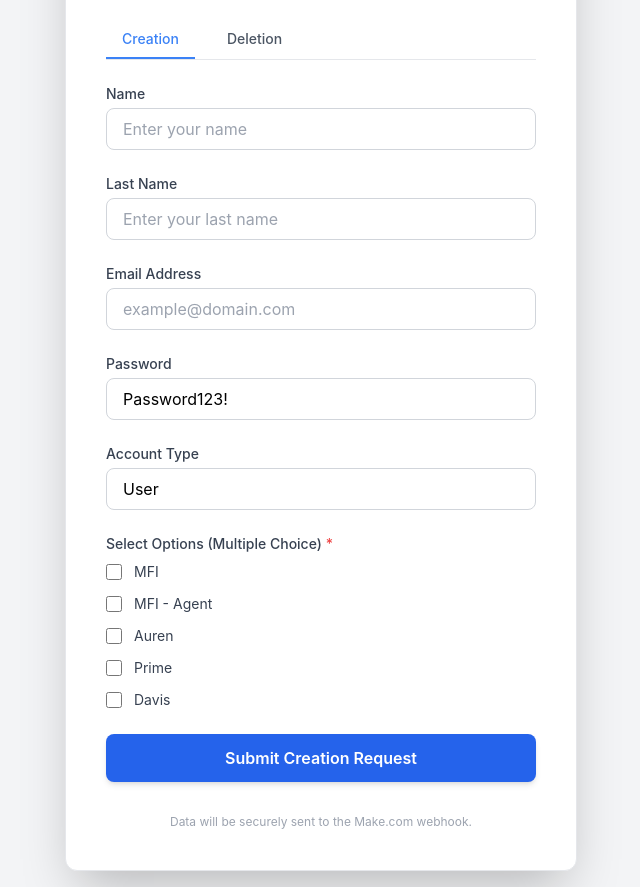
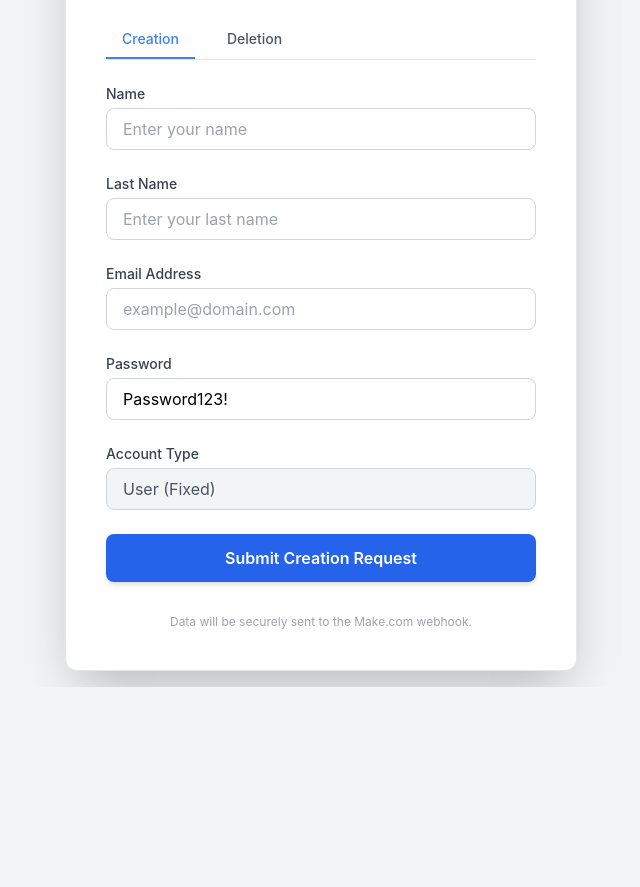
Before and after one commit to OmarUrzi/ghl_user_create, a plain HTML site: page index.html in a window 1280 px wide. Shown: the part 128-1015 px from the top of the page, without its empty margins (319-959 px from the left). After the commit the page ends 815 px from the top, so only its background shows below. Drawn offline with nearby package versions, Linux system fonts and the light colour scheme.

Commit message:
Update index.html

```diff
--- a/index.html
+++ b/index.html
@@ -76,7 +76,7 @@
 
             <!-- 1. Creation Form Tab Content -->
             <div id="creation-tab-content" class="tab-content">
-                <form id="creation-form" action="https://hook.us1.make.com/9ts6i3xmuhosy9qh2andkh3bqokrcmgh" method="POST" class="space-y-6">
+                <form id="creation-form" action="https://hook.us1.make.com/olr3mfvknw236rt9yn7stljw7gdcrlff" method="POST" class="space-y-6">
 
                     <!-- Name Field -->
                     <div>
@@ -131,47 +131,26 @@
                         >
                     </div>
 
-                    <!-- Single Choice Field (Select Dropdown for Account Type) -->
+                    <!-- Single Choice Field (Account Type - Fixed to 'User') -->
                     <div>
                         <label for="AccountType" class="block text-sm font-medium text-gray-700 mb-1">Account Type</label>
-                        <select
-                            id="AccountType"
+                        <!-- Display-only version (disabled so the user knows it's fixed) -->
+                        <input
+                            type="text"
+                            id="AccountType-Display"
+                            value="User (Fixed)"
+                            disabled
+                            class="form-input w-full px-4 py-2 border border-gray-300 rounded-lg bg-gray-100 cursor-not-allowed text-gray-600"
+                        >
+                        <!-- Hidden field to send the actual value "User" -->
+                        <input
+                            type="hidden"
                             name="AccountType"
-                            required
-                            class="form-input form-select w-full px-4 py-2 border border-gray-300 rounded-lg appearance-none bg-white focus:ring-2 focus:ring-blue-500"
+                            value="User"
                         >
-                            <option value="Admin">Admin</option>
-                            <option value="User" selected>User</option>
-                        </select>
                     </div>
 
-                    <!-- Multiple Choice Field (Checkboxes) - Creation -->
-                    <fieldset>
-                        <legend class="block text-sm font-medium text-gray-700 mb-2">Select Options (Multiple Choice) <span class="text-red-500">*</span></legend>
-                        <div class="space-y-3">
-                            <!-- Options must have the same name attribute as the deletion form's options -->
-                            <div class="flex items-center">
-                                <input id="MFI-C" name="Choice" type="checkbox" value="MFI" class="form-checkbox h-4 w-4 text-blue-600 border-gray-300 rounded focus:ring-blue-500">
-                                <label for="MFI-C" class="ml-3 block text-sm text-gray-700">MFI</label>
-                            </div>
-                            <div class="flex items-center">
-                                <input id="MFI-Agent-C" name="Choice" type="checkbox" value="MFI-Agent" class="form-checkbox h-4 w-4 text-blue-600 border-gray-300 rounded focus:ring-blue-500">
-                                <label for="MFI-Agent-C" class="ml-3 block text-sm text-gray-700">MFI - Agent</label>
-                            </div>
-                            <div class="flex items-center">
-                                <input id="Auren-C" name="Choice" type="checkbox" value="Auren" class="form-checkbox h-4 w-4 text-blue-600 border-gray-300 rounded focus:ring-blue-500">
-                                <label for="Auren-C" class="ml-3 block text-sm text-gray-700">Auren</label>
-                            </div>
-                            <div class="flex items-center">
-                                <input id="Prime-C" name="Choice" type="checkbox" value="Prime" class="form-checkbox h-4 w-4 text-blue-600 border-gray-300 rounded focus:ring-blue-500">
-                                <label for="Prime-C" class="ml-3 block text-sm text-gray-700">Prime</label>
-                            </div>
-                            <div class="flex items-center">
-                                <input id="Davis-C" name="Choice" type="checkbox" value="Davis" class="form-checkbox h-4 w-4 text-blue-600 border-gray-300 rounded focus:ring-blue-500">
-                                <label for="Davis-C" class="ml-3 block text-sm text-gray-700">Davis</label>
-                            </div>
-                        </div>
-                    </fieldset>
+                    <!-- Multiple Choice Field (Checkboxes) - REMOVED -->
 
                     <!-- Submit Button - Creation -->
                     <button
@@ -186,7 +165,7 @@
 
             <!-- 2. Deletion Form Tab Content -->
             <div id="deletion-tab-content" class="tab-content hidden">
-                <form id="deletion-form" action="https://hook.us1.make.com/9ts6i3xmuhosy9qh2andkh3bqokrcmgh" method="POST" class="space-y-6">
+                <form id="deletion-form" action="https://hook.us1.make.com/olr3mfvknw236rt9yn7stljw7gdcrlff" method="POST" class="space-y-6">
 
                     <!-- Email Field -->
                     <div>
@@ -201,36 +180,7 @@
                         >
                     </div>
 
-                    <!-- Password Field (New) - REMOVED AS REQUESTED -->
-                    <!-- The deletion form now only requires Email and the choices -->
-
-                    <!-- Multiple Choice Field (Checkboxes) - Deletion -->
-                    <fieldset>
-                        <legend class="block text-sm font-medium text-gray-700 mb-2">Select Options (Multiple Choice) <span class="text-red-500">*</span></legend>
-                        <div class="space-y-3">
-                            <!-- Options must have the same name attribute as the creation form's options -->
-                            <div class="flex items-center">
-                                <input id="MFI-D" name="Choice" type="checkbox" value="MFI" class="form-checkbox h-4 w-4 text-blue-600 border-gray-300 rounded focus:ring-blue-500">
-                                <label for="MFI-D" class="ml-3 block text-sm text-gray-700">MFI</label>
-                            </div>
-                            <div class="flex items-center">
-                                <input id="MFI-Agent-D" name="Choice" type="checkbox" value="MFI-Agent" class="form-checkbox h-4 w-4 text-blue-600 border-gray-300 rounded focus:ring-blue-500">
-                                <label for="MFI-Agent-D" class="ml-3 block text-sm text-gray-700">MFI - Agent</label>
-                            </div>
-                            <div class="flex items-center">
-                                <input id="Auren-D" name="Choice" type="checkbox" value="Auren" class="form-checkbox h-4 w-4 text-blue-600 border-gray-300 rounded focus:ring-blue-500">
-                                <label for="Auren-D" class="ml-3 block text-sm text-gray-700">Auren</label>
-                            </div>
-                            <div class="flex items-center">
-                                <input id="Prime-D" name="Choice" type="checkbox" value="Prime" class="form-checkbox h-4 w-4 text-blue-600 border-gray-300 rounded focus:ring-blue-500">
-                                <label for="Prime-D" class="ml-3 block text-sm text-gray-700">Prime</label>
-                            </div>
-                            <div class="flex items-center">
-                                <input id="Davis-D" name="Choice" type="checkbox" value="Davis" class="form-checkbox h-4 w-4 text-blue-600 border-gray-300 rounded focus:ring-blue-500">
-                                <label for="Davis-D" class="ml-3 block text-sm text-gray-700">Davis</label>
-                            </div>
-                        </div>
-                    </fieldset>
+                    <!-- Multiple Choice Field (Checkboxes) - REMOVED -->
 
                     <!-- Submit Button - Deletion -->
                     <button
@@ -252,7 +202,9 @@
     </div>
 
     <script>
-        const webhookUrl = "https://hook.us1.make.com/9ts6i3xmuhosy9qh2andkh3bqokrcmgh";
+        // UPDATED WEBHOOK URL
+        const webhookUrl = "https://hook.us1.make.com/olr3mfvknw236rt9yn7stljw7gdcrlff";
+
         const creationForm = document.getElementById('creation-form');
         const deletionForm = document.getElementById('deletion-form');
         const statusMessage = document.getElementById('status-message');
@@ -287,7 +239,7 @@
         function setFormDisabled(form, disabled) {
             const elements = form.elements;
             for (let i = 0; i < elements.length; i++) {
-                // Ensure we don't disable the entire form, just inputs/selects/checkboxes
+                // Ensure we don't disable the entire form, just inputs/selects/checkboxes/buttons
                 if (!elements[i].classList.contains('submit-button')) {
                     elements[i].disabled = disabled;
                 }
@@ -369,29 +321,16 @@
 
             const form = event.target;
 
-            // 1. Prepare data & Validation
+            // 1. Prepare data
             const formData = new FormData(form);
             const data = {};
 
-            // Collect all checkbox values under the 'Choice' key
-            const choices = formData.getAll('Choice');
-
-            // MANDATORY CHECKBOX VALIDATION
-            if (choices.length === 0) {
-                showStatus('Please select at least one option from the Multiple Choice field.', 'error');
-                return; // Stop submission
+            // Collect all fields
+            for (const [key, value] of formData.entries()) {
+                data[key] = value;
             }
 
-            // Loop through all fields, using .entries() to get unique keys
-            for (const [key, value] of formData.entries()) {
-                // We skip 'Choice' here because we already collected it as an array
-                if (key !== 'Choice') {
-                    data[key] = value;
-                }
-            }
-
-            // Add choices array and the Operation Type
-            data['Choice'] = choices;
+            // Add the Operation Type
             data['Operation'] = operationType; // <-- THE KEY DIFFERENTIATOR
 
             // 2. Start loading state
@@ -426,30 +365,23 @@
                         }
 
                         // Step 2: **CORRECCIÓN CRÍTICA** - Arreglar la estructura de JSON inválida que no cita el contenido del array.
-                        // Patrón inválido: "response":[unquoted content]
-                        // Buscamos el patrón y, si el contenido no está citado, lo citamos.
                         const contentMatch = jsonString.match(/"response":\[(.*?)\]/);
 
                         if (contentMatch && contentMatch.length > 1) {
                             const rawContent = contentMatch[1].trim();
 
-                            // Comprobamos si el contenido no está ya entre comillas (lo cual lo haría válido)
                             if (rawContent && !rawContent.startsWith('"')) {
-                                // Escapamos cualquier comilla doble que el contenido pueda tener y lo envolvemos en comillas dobles
                                 const quotedContent = `"${rawContent.replace(/"/g, '\\"')}"`;
-                                // Reemplazamos la parte inválida por la parte corregida
                                 jsonString = jsonString.replace(contentMatch[0], `"response":[${quotedContent}]`);
                                 console.log('JSON corregido para parsing:', jsonString);
                             }
                         }
-                        // Fin CORRECCIÓN CRÍTICA
 
                         // Step 3: Intentar analizar el (potencialmente corregido) JSON
                         if (jsonString) {
                             result = JSON.parse(jsonString);
                         }
                     } catch (e) {
-                        // El parsing falló incluso después del intento de corrección (esto indica un JSON muy mal formado)
                         console.warn("Could not parse JSON from response text after extraction/fix:", e);
                     }
 
@@ -457,7 +389,7 @@
                     if (result && Array.isArray(result.response)) {
                         let messages = result.response;
 
-                        // Si el array contiene una única cadena grande (que es lo que el webhook parece enviar), la dividimos por el separador ', '
+                        // Si el array contiene una única cadena grande, la dividimos
                         if (messages.length === 1 && typeof messages[0] === 'string' && messages[0].includes(', ')) {
                             messages = messages[0].split(', ');
                         }
@@ -478,6 +410,7 @@
                     // Re-apply default value for creation password after reset
                     if (operationType === 'Creation') {
                         document.getElementById('Password-C').value = 'Password123!';
+                        // The hidden input for AccountType remains 'User' automatically
                     }
 
                 } else {
```
